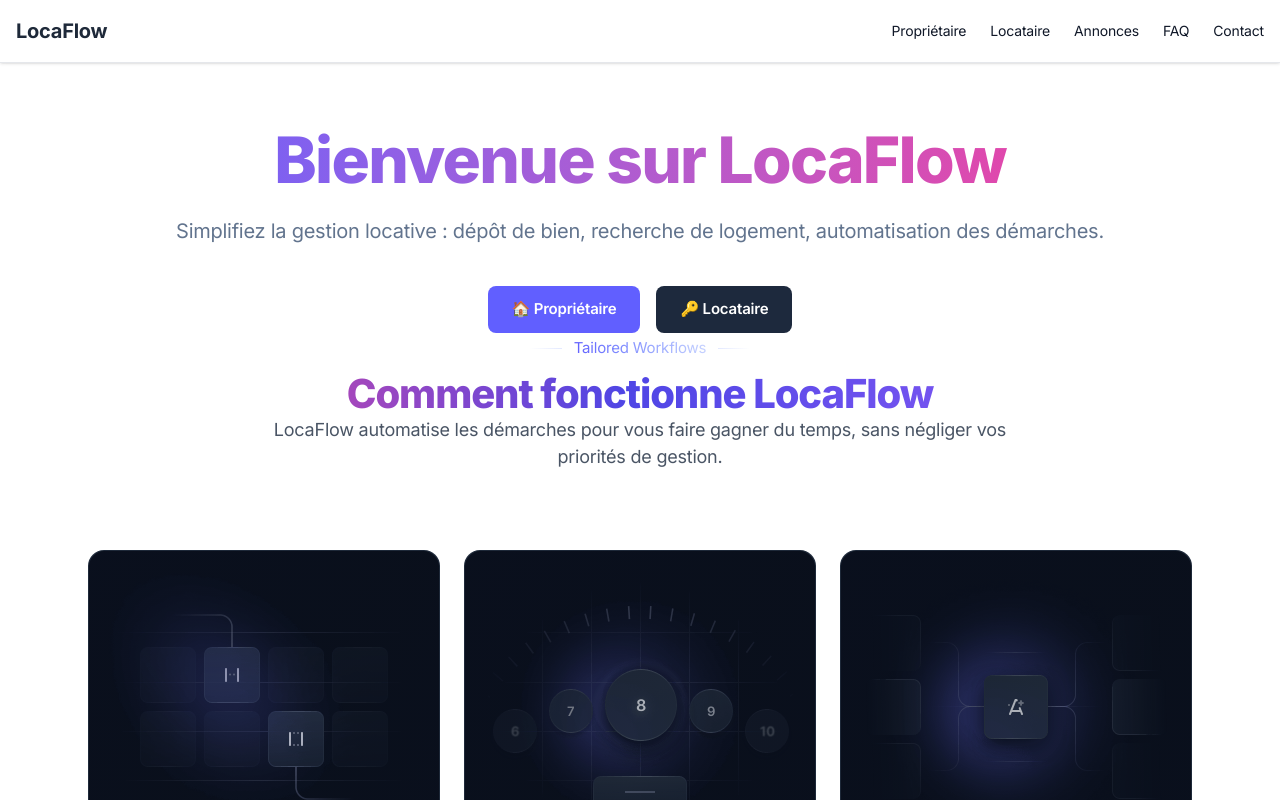
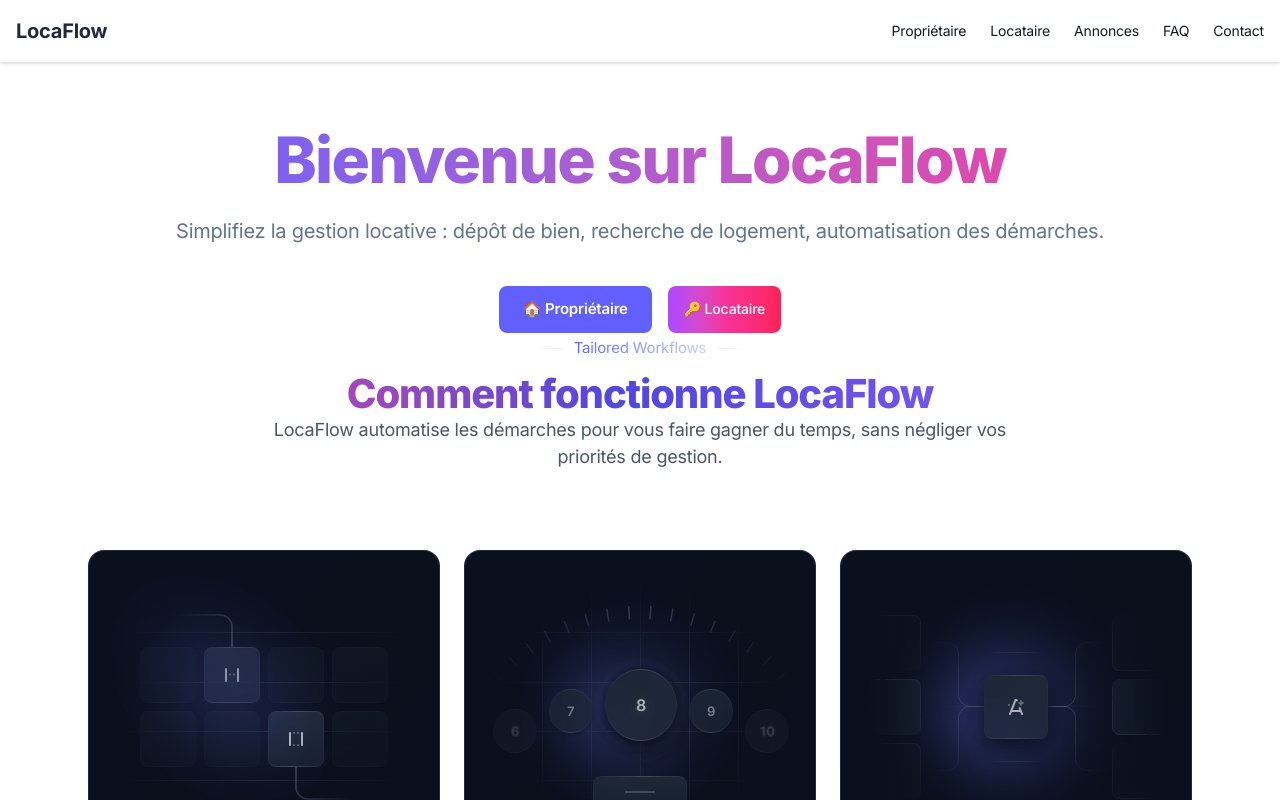
Before and after one commit to mikaelpackowski/locaflow, a Next.js app: page / in a window 1280 px wide. Shown: the top 800 px of the page. Built offline with nearby package versions, Linux system fonts and the light colour scheme.

Commit message:
Update hero-home.tsx

```diff
--- a/components/hero-home.tsx
+++ b/components/hero-home.tsx
@@ -19,7 +19,7 @@ export default function Hero() {
             </a>
 
             <a
-              className="inline-flex items-center justify-center gap-2 rounded-lg bg-slate-800 px-6 py-3 text-white font-semibold hover:bg-slate-700 transition"
+             className="btn bg-gradient-to-r from-purple-500 via-pink-500 to-rose-500 text-white hover:from-purple-600 hover:to-rose-600"
               href="/auth/login?role=tenant"
             >
               🔑 Locataire
```
